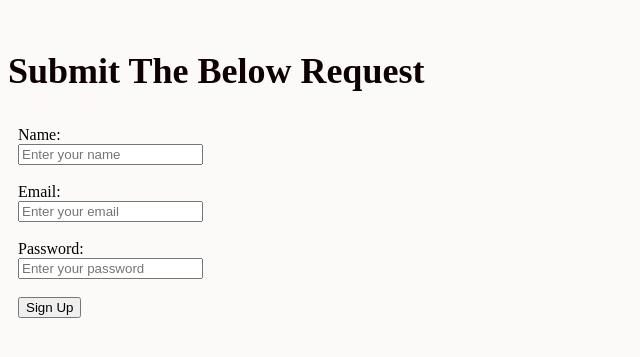
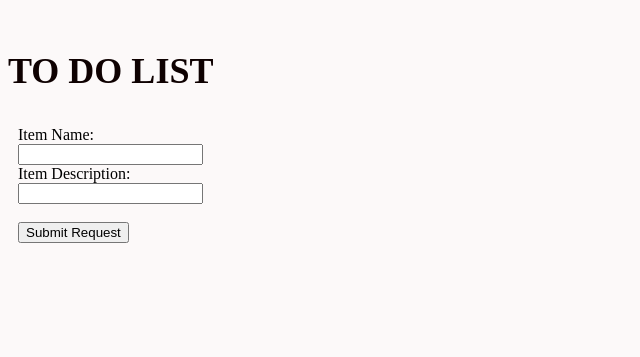
Before and after one commit to Amitm19/TO_DO_APPLICATION, a Flask app: page / in a window 1280 px wide. Shown: the top 357 px of the page, without its empty margins (0-640 px from the left). Run offline with Flask 3, Linux system fonts and the light colour scheme.

Commit message:
index file modified in front end with master_1 branch

```diff
--- a/templates/index.html
+++ b/templates/index.html
@@ -9,19 +9,15 @@
     <!-- <p>Hi, Everyone! Welcome to the Registration form</p>
     <p>Today is {{ day_of_week }}</p>
     <p>Current time is {{ current_time }}</p> -->
-    <h1>Submit The Below Request</h1>
+    <h1>TO DO LIST</h1>
     <div class="centered">
         <form action="/submit" method="post">
-            <label for="name">Name:</label><br>
-            <input type="text" id="name" placeholder="Enter your name" name="name" required><br><br>
+                <label for="name">Item Name:</label><br>
+                <input type="text" id="name" name="Item Name"><br>
+                <label for="Description">Item Description:</label><br>
+                <input type="text" id="Description" name="Item Description"><br><br>
 
-            <label for="email">Email:</label><br>
-            <input type="email" id="email" placeholder="Enter your email" name="email" required><br><br>
-
-            <label for="password">Password:</label><br>
-            <input type="password" id="password" placeholder="Enter your password" name="password" required><br><br>
-
-            <input type="submit" value="Sign Up">
+            <input type="submit" value="Submit Request">
         </form>
     </div>
 
```
